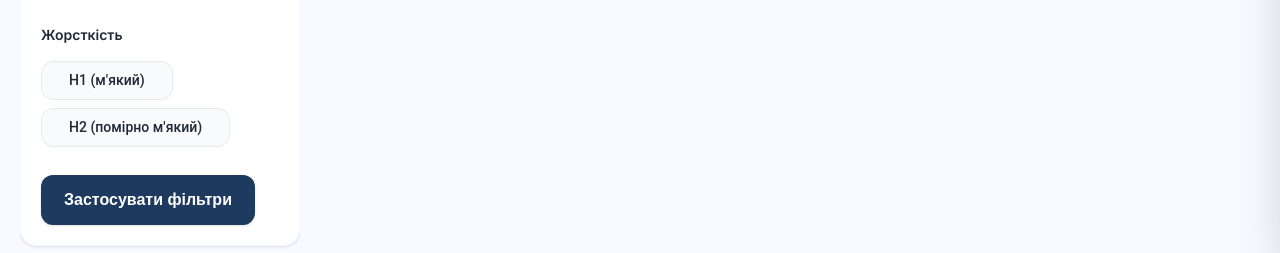
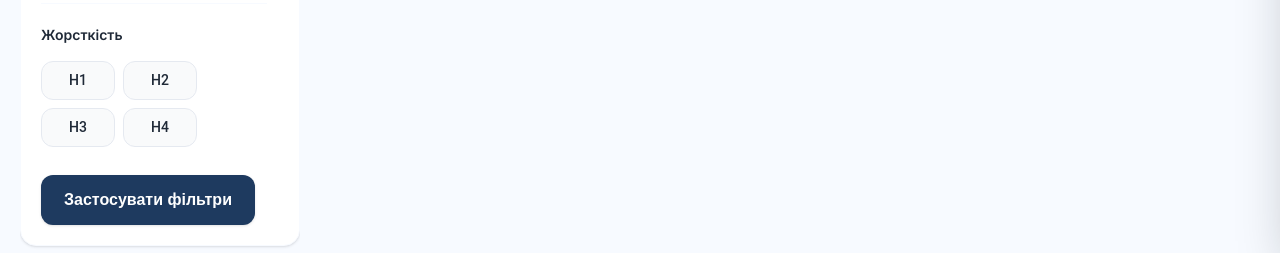
Before and after one commit to Greenfield-Taster/mattress-shop, a React (Vite) app: page /catalog in a window 1280 px wide. Shown: the part 547-800 px from the top of the page. Built offline with nearby package versions, Linux system fonts and the light colour scheme; no server answers.

Commit message:
Centralize hardness labels in productLabels.js and fix Ukrainian translations

```diff
--- a/src/components/MattressQuiz/MattressQuiz.jsx
+++ b/src/components/MattressQuiz/MattressQuiz.jsx
@@ -3,6 +3,7 @@ import { useNavigate } from "react-router-dom";
 import { ChevronDown, ChevronUp } from "lucide-react";
 import Slider from "rc-slider";
 import "rc-slider/assets/index.css";
+import { HARDNESS_DETAILS } from "../../utils/productLabels";
 import "./MattressQuiz.scss";
 
 const MattressQuiz = ({ onClose }) => {
@@ -121,33 +122,11 @@ const MattressQuiz = ({ onClose }) => {
     {
       id: "hardness",
       title: "Яка жорсткість вам потрібна?",
-      options: [
-        {
-          value: "H1",
-          label: "H1 — М'який",
-          subtitle: "Для сну на боці, вага до 60 кг",
-        },
-        {
-          value: "H2",
-          label: "H2 — Помірно м'який",
-          subtitle: "Комфортна підтримка, вага 50-70 кг",
-        },
-        {
-          value: "H3",
-          label: "H3 — Середньої жорсткості",
-          subtitle: "Універсальний, вага 60-90 кг",
-        },
-        {
-          value: "H4",
-          label: "H4 — Жорсткий",
-          subtitle: "При болях у спині, вага 90-120 кг",
-        },
-        {
-          value: "H5",
-          label: "H5 — Дуже жорсткий",
-          subtitle: "Максимальна підтримка, вага 120+ кг",
-        },
-      ],
+      options: Object.entries(HARDNESS_DETAILS).map(([value, { label, subtitle }]) => ({
+        value,
+        label,
+        subtitle,
+      })),
     },
     {
       id: "load",
--- a/src/pages/Catalog.jsx
+++ b/src/pages/Catalog.jsx
@@ -5,6 +5,7 @@ import ProductCard from "../components/ProductCard/ProductCard";
 import CatalogFilters from "../components/CatalogFilters/CatalogFilters";
 import CustomSelect from "../components/CustomSelect/CustomSelect";
 import { fetchProducts } from "../api/fetchProducts";
+import { HARDNESS_LABELS } from "../utils/productLabels";
 import "../styles/pages/_catalog.scss";
 
 const Catalog = () => {
@@ -149,13 +150,10 @@ const Catalog = () => {
       { value: "rolled", label: "Скручені" },
       { value: "accessories", label: "Аксесуари" },
     ],
-    hardness: [
-      { value: "H1", label: "H1 (м'який)" },
-      { value: "H2", label: "H2 (помірно м'який)" },
-      { value: "H3", label: "H3 (середній)" },
-      { value: "H4", label: "H4 (жорсткий)" },
-      { value: "H5", label: "H5 (дуже жорсткий)" },
-    ],
+    hardness: Object.entries(HARDNESS_LABELS).map(([value, label]) => ({
+      value,
+      label,
+    })),
     sizes: [
       // King Size XL
       "200х200",
--- a/src/utils/productLabels.js
+++ b/src/utils/productLabels.js
@@ -33,11 +33,19 @@ export const FILLER_LABELS = {
 };
 
 export const HARDNESS_LABELS = {
-  H1: "H1 (м'який)",
-  H2: "H2 (помірно м'який)",
-  H3: "H3 (середній)",
-  H4: "H4 (жорсткий)",
-  H5: "H5 (дуже жорсткий)",
+  H1: "Н1",
+  H2: "Н2",
+  H3: "Н3",
+  H4: "Н4",
+  H5: "Н5",
+};
+
+export const HARDNESS_DETAILS = {
+  H1: { label: "Н1 — М'який", subtitle: "Для сну на боці, вага до 60 кг" },
+  H2: { label: "Н2 — Помірно м'який", subtitle: "Комфортна підтримка, вага 50-70 кг" },
+  H3: { label: "Н3 — Середньої жорсткості", subtitle: "Універсальний, вага 60-90 кг" },
+  H4: { label: "Н4 — Жорсткий", subtitle: "При болях у спині, вага 90-120 кг" },
+  H5: { label: "Н5 — Дуже жорсткий", subtitle: "Максимальна підтримка, вага 120+ кг" },
 };
 
 /**
```
